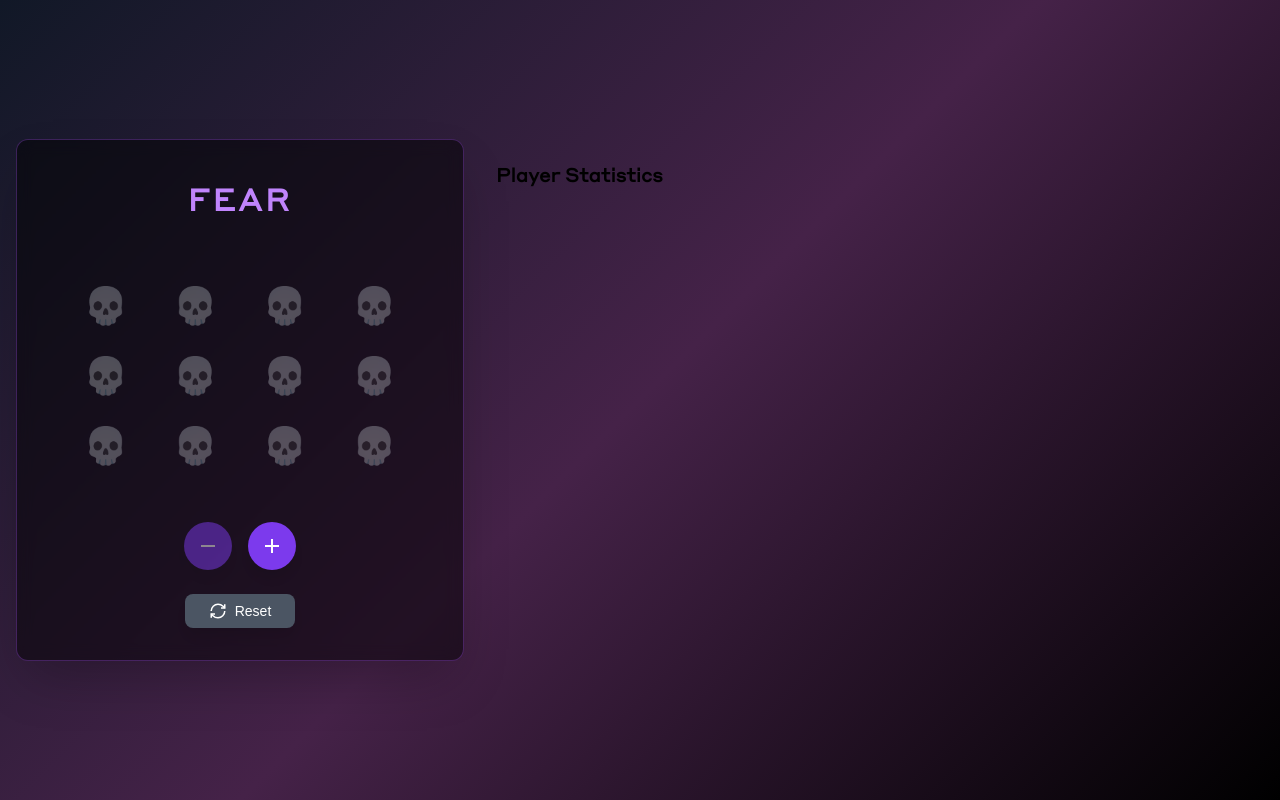
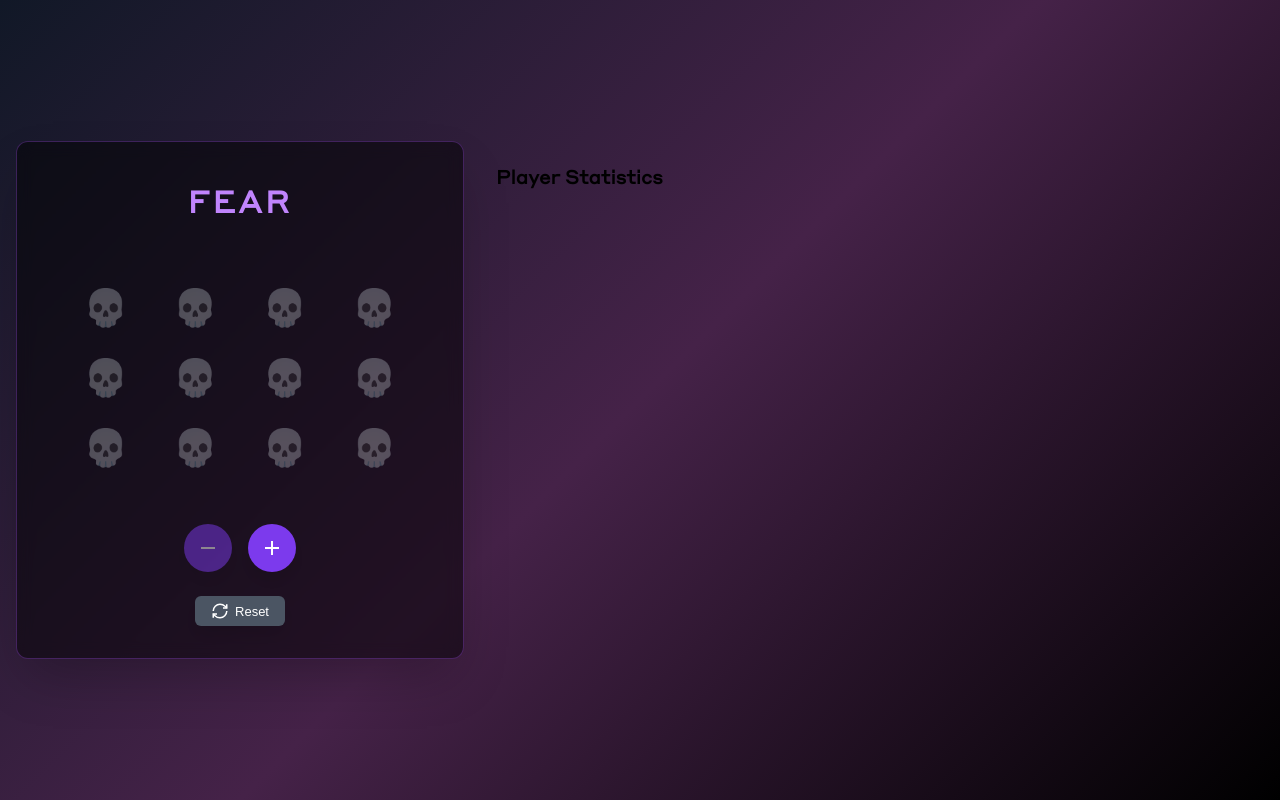
Before and after one commit to Benjamin-Henke/daggerheart-fear-tracker, a React (Vite) app: page / in a window 1280 px wide. Built offline with nearby package versions, Linux system fonts and the light colour scheme; no server answers; the database is empty.

Commit message:
smaller reset button for fear

```diff
--- a/src/components/FearTracker/FearTracker.css
+++ b/src/components/FearTracker/FearTracker.css
@@ -101,16 +101,16 @@
 .reset-btn {
   background-color: #4b5563;
   color: white;
-  padding: 0.5rem 1.5rem;
+  padding: 0.375rem 1rem;
   border: none;
-  border-radius: 0.5rem;
+  border-radius: 0.375rem;
   box-shadow: 0 10px 15px -3px rgba(0, 0, 0, 0.1);
   transition: all 0.2s ease;
   cursor: pointer;
   display: flex;
   align-items: center;
-  gap: 0.5rem;
-  font-size: 0.875rem;
+  gap: 0.375rem;
+  font-size: 0.8125rem;
 }
 
 .reset-btn:hover:not(:disabled) {
```
